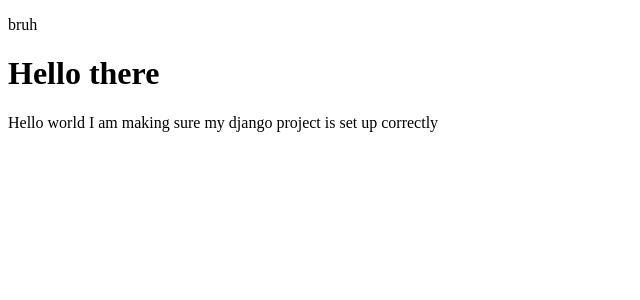
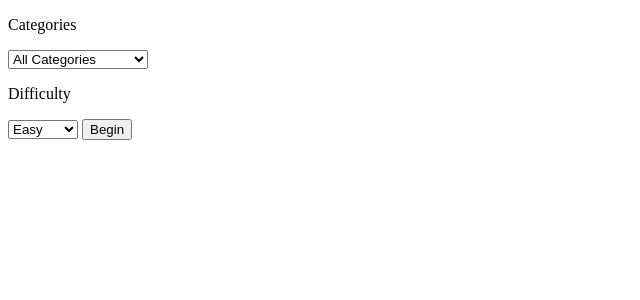
Before and after one commit to gavin-robey/quiz, a Django app: page / in a window 1280 px wide. Shown: the top 300 px of the page, without its empty margins (0-640 px from the left). Run offline with Django 4.2, Linux system fonts and the light colour scheme.

Commit message:
able to pull quiz api and output this data to the screen

```diff
--- a/quiz/settings.py
+++ b/quiz/settings.py
@@ -51,6 +51,7 @@ MIDDLEWARE = [
 ]
 
 ROOT_URLCONF = 'quiz.urls'
+STATIC_URL = 'static/'
 
 TEMPLATES = [
     {
--- /dev/null
+++ b/quizApp/static/quizApp/index.js
@@ -0,0 +1,71 @@
+let test = document.createElement('h1');
+let begin = document.getElementById('begin');
+let category = document.getElementById('categories');
+let difficulty = document.getElementById('difficulty');
+let questionContainer = document.createElement('div');
+let answers = document.createElement('form');
+let container = document.createElement('div');
+container.setAttribute('id', "container");
+
+let triviaData = [];
+
+begin.addEventListener('click', () =>{
+    if(category.value === "all"){
+        getQuizAPI(`https://the-trivia-api.com/api/questions?&limit=5&difficulty=${difficulty.value}`);
+    }
+    else{
+        getQuizAPI(`https://the-trivia-api.com/api/questions?categories=${category.value}&limit=5&difficulty=${difficulty.value}`);
+    }
+});
+
+function getQuizAPI(url){
+    fetch(url)
+    .then(response => response.json())
+    .then(json => {
+        triviaData.length = 0;
+        for(question of json){
+            triviaData.push(question);
+        }
+        questionContainer.innerHTML = "";
+        answers.innerHTML = "";
+        beginQuiz(0);
+    })
+    .catch(error => console.log(error));
+}
+
+function beginQuiz(index){
+    let data = triviaData[index];
+
+    let question = document.createElement('h2');
+    question.textContent = data.question;
+    questionContainer.appendChild(question);
+
+    let correctAnswer = document.createElement('input');
+    correctAnswer.setAttribute('type', "radio");
+    correctAnswer.setAttribute('value', data.correctAnswer);
+    correctAnswer.setAttribute('name', "answer");
+
+    let label = document.createElement('label');
+    label.setAttribute('for', data.correctAnswer);
+    label.textContent = data.correctAnswer;
+
+    answers.appendChild(correctAnswer);
+    answers.appendChild(label);
+
+    for(item of data.incorrectAnswers){
+        let incorrectAnswer = document.createElement('input');
+        incorrectAnswer.setAttribute('type', "radio");
+        incorrectAnswer.setAttribute('value', item);
+        incorrectAnswer.setAttribute('name', "answer");
+
+        let label = document.createElement('label');
+        label.setAttribute('for', item);
+        label.textContent = item;
+
+        answers.appendChild(incorrectAnswer);
+        answers.appendChild(label);
+    }
+}
+container.appendChild(questionContainer);
+container.appendChild(answers);
+document.body.appendChild(container);
--- a/quizApp/templates/quizApp/index.html
+++ b/quizApp/templates/quizApp/index.html
@@ -1,14 +1,41 @@
 <!DOCTYPE html>
+{% load static %}
 <html lang="en">
 <head>
     <meta charset="UTF-8">
     <meta http-equiv="X-UA-Compatible" content="IE=edge">
     <meta name="viewport" content="width=device-width, initial-scale=1.0">
     <title>Document</title>
+
 </head>
 <body>
-	<p>bruh</p>
-    <h1>Hello there</h1>
-    <p>{{testText}}</p>
+
+    <div class="container">
+        <p>Categories</p>
+        <select id="categories">
+            <option value="all" id="all">All Categories</option>
+            <option value="arts_and_literature" id="arts_and_literature">Art and Literature</option>
+            <option value="film_and_tv" id="film_and_tv">Film and TV</option>
+            <option value="food_and_drink" id="food_and_drink">Food and Drink</option>
+            <option value="general_knowledge" id="general_knowledge">General Knowledge</option>
+            <option value="geography" id="geography">Geography</option>
+            <option value="history" id="history">History</option>
+            <option value="music" id="music">Music</option>
+            <option value="science" id="science">Science</option>
+            <option value="society_and_culture" id="society_and_culture">Society and Culture</option>
+            <option value="sport_and_leisure" id="sport_and_leisure">Sport and Leisure</option>
+        </select>
+
+        <p>Difficulty</p>
+        <select id="difficulty">
+            <option value="easy" id="easy">Easy</option>
+            <option value="medium" id="medium">Medium</option>
+            <option value="hard" id="hard">Hard</option>
+        </select>
+
+        <button id="begin"> Begin</button>
+    </div>
+
+    <script src="{% static 'quizApp/index.js' %}"></script>
 </body>
 </html>
```
